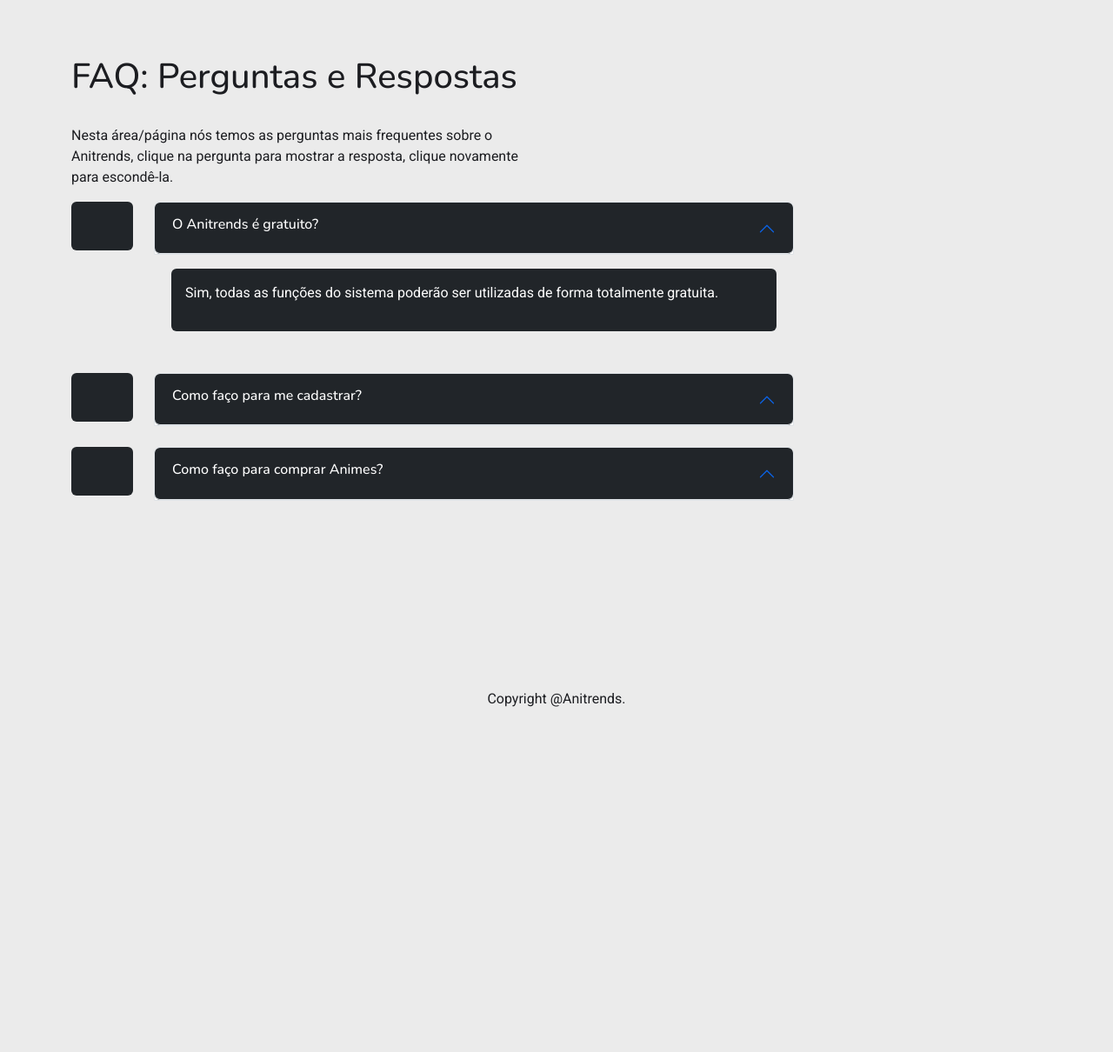
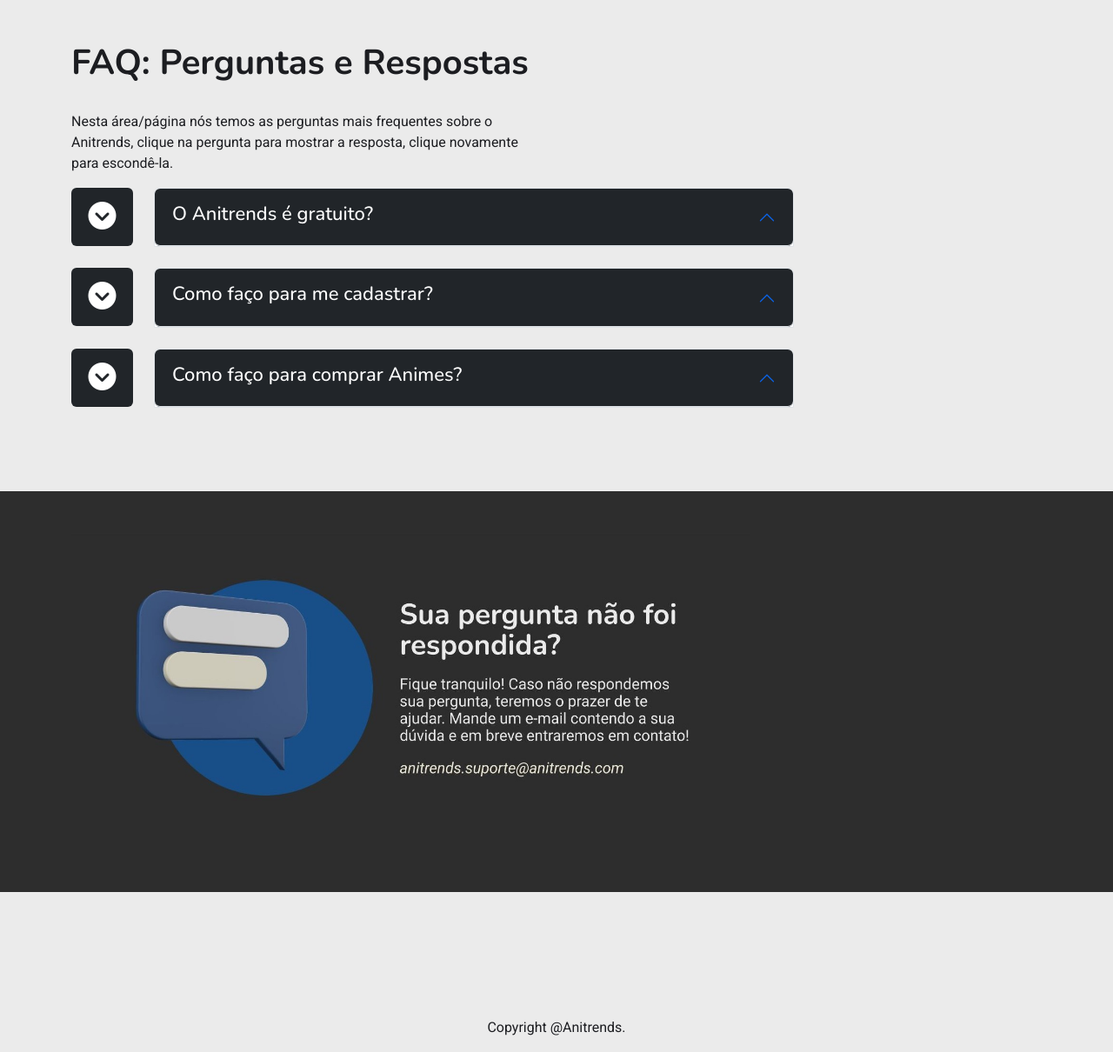
Before and after one commit to gustapinto/fatec_dsm_pi_terceiro_semestre, a Django app: template site/templates/faq.html in a window 1280 px wide. Shown: the part 58-1268 px from the top of the page at 87% size. Before the commit the page ends 871 px from the top, so only its background shows below. Run offline with Django 3.2, Linux system fonts and the light colour scheme; the template is opened without the code that fills it, so the values that code supplies are empty; some libraries are stand-ins or nearby versions.

Commit message:
alteração na página faq

```diff
--- a/site/templates/base.html
+++ b/site/templates/base.html
@@ -115,6 +115,22 @@
         .navbar-brand {
             color:  var(--cinza-claro) !important;
         }
+
+        .center{
+            text-align:center;
+            width:100%;
+        }
+        .accordion-button{
+
+        }
+        .aumentaH6{
+            font-size:22px !important;
+        }
+        .letterThin{
+            font-size:18px !important;
+            font-family:Robot !important;
+        }
+    </style>
     </style>
 
     <title>{% block title %}{% endblock %}</title>
@@ -144,6 +160,7 @@
                                 </button>
                             </form>
                         </li>
+                    {% elif  user.authenticated %}
                     {% else %}
                         <li class="nav-item">
                             <a class="nav-link btn btn-pill-navbar" href="{% url 'account_login' %}">Login</a>
--- a/site/templates/faq.html
+++ b/site/templates/faq.html
@@ -6,22 +6,20 @@
 
 {% block content %}
 
-<div class="container-lg">
+<div class="container my-5">
     <!-- Content here -->
 
-    <br><br>
     <div class="row">
       <div class="col-6 md-4">
-        <h1>FAQ: Perguntas e Respostas</h1>
+        <h1 class="fw-bolder">FAQ: Perguntas e Respostas</h1>
         <br>
         <p>Nesta área/página  nós temos as perguntas mais frequentes sobre o Anitrends, clique na pergunta para mostrar a resposta, clique novamente para escondê-la. </p>
       </div>
     </div>
-
     <div class="row">
       <div class="col-1">
         <div class="p-3 mb-2 bg-dark text-white rounded">
-          <i class="fa-thin fa-circle-chevron-down"></i>
+          <i class="fa-solid fa-circle-chevron-down fa-2x center"></i>
         </div>
       </div>
 
@@ -30,14 +28,14 @@
         <div class="accordion-item">
           <h2 class="accordion-header" id="headingOne">
             <button class="accordion-button bg-dark text-white rounded " type="button" data-bs-toggle="collapse" data-bs-target="#collapseOne" aria-expanded="true" aria-controls="collapseOne">
-                <h6>O Anitrends é gratuito?</h6>
+                <h6 class= "aumentaH6">O Anitrends é gratuito?</h6>
             </button>
           </h2>
         </div>
-          <div id="collapseOne" class="accordion-collapse collapse show" aria-labelledby="headingOne" data-bs-parent="#accordionExample">
+          <div id="collapseOne" class="accordion-collapse collapse hide" aria-labelledby="headingOne" data-bs-parent="#accordionExample">
             <div class="accordion-body">
             <div class="p-3 mb-2 bg-dark text-white rounded">
-              <p  class="font-weight-light">Sim, todas as funções do sistema poderão ser utilizadas de forma totalmente gratuita.</p>
+              <p  class="letterThin">Sim, todas as funções do sistema poderão ser utilizadas de forma totalmente gratuita.</p>
             </div>
             </div>
           </div>
@@ -48,7 +46,7 @@
    <div class="row">
     <div class="col-1">
       <div class="p-3 mb-2 bg-dark text-white rounded">
-        <i class="fa-thin fa-circle-chevron-down"></i>
+        <i class="fa-solid fa-circle-chevron-down fa-2x center"></i>
       </div>
     </div>
 
@@ -57,14 +55,14 @@
       <div class="accordion-item">
         <h2 class="accordion-header" id="headingTwo">
           <button class="accordion-button bg-dark text-white rounded " type="button" data-bs-toggle="collapse" data-bs-target="#collapseTwo" aria-expanded="true" aria-controls="collapseTwo">
-            <h6>Como faço para me cadastrar?</h6>
+          <h6 class="aumentaH6">Como faço para me cadastrar?</h6>
           </button>
         </h2>
       </div>
         <div id="collapseTwo" class="accordion-collapse collapse hide" aria-labelledby="headingTwo" data-bs-parent="#accordionExample">
           <div class="accordion-body">
           <div class="p-3 mb-2 bg-dark text-white rounded">
-            <p  class="font-weight-light">It is a long established fact that a reader will be distracted by the readable content of a page when looking at its layout.</p>
+            <p  class="letterThin">It is a long established fact that a reader will be distracted by the readable content of a page when looking at its layout.</p>
           </div>
           </div>
         </div>
@@ -75,7 +73,7 @@
  <div class="row">
   <div class="col-1">
     <div class="p-3 mb-2 bg-dark text-white rounded">
-      <i class="fa-thin fa-circle-chevron-down"></i>
+      <i class="fa-solid fa-circle-chevron-down fa-2x center"></i>
     </div>
   </div>
 
@@ -84,14 +82,14 @@
     <div class="accordion-item">
       <h2 class="accordion-header" id="headingThree">
         <button class="accordion-button bg-dark text-white rounded " type="button" data-bs-toggle="collapse" data-bs-target="#collapseThree" aria-expanded="true" aria-controls="collapseThree">
-          <h6>Como faço para comprar Animes?</h6>
+          <h6 class="aumentaH6">Como faço para comprar Animes?</h6>
         </button>
       </h2>
     </div>
       <div id="collapseThree" class="accordion-collapse collapse hide" aria-labelledby="headingThree" data-bs-parent="#accordionExample">
         <div class="accordion-body">
         <div class="p-3 mb-2 bg-dark text-white rounded">
-          <p  class="font-weight-light">It is a long established fact that a reader will be distracted by the readable content of a page when looking at its layout.</p>
+          <p  class="letterThin">It is a long established fact that a reader will be distracted by the readable content of a page when looking at its layout.</p>
         </div>
         </div>
       </div>
@@ -99,8 +97,16 @@
   </div>
 </div>
 </div>
-
-  </div>
- <br><br>
-
+</div>
+<br>
+<div class="bg-cinza-escuro p-5">
+  <div class="container">
+      <div class="row">
+          <div class="col text-center d-flex flex-row">
+              <img src="{% static 'image_faq.png' %}" class="float-lg-left" style="max-width:70%" >
+          </div>
+        </div>
+      </div>
+    </div>
+</div>
 {% endblock %}
```
Also changed, not shown: site/static/image_faq.jpg (deleted).
